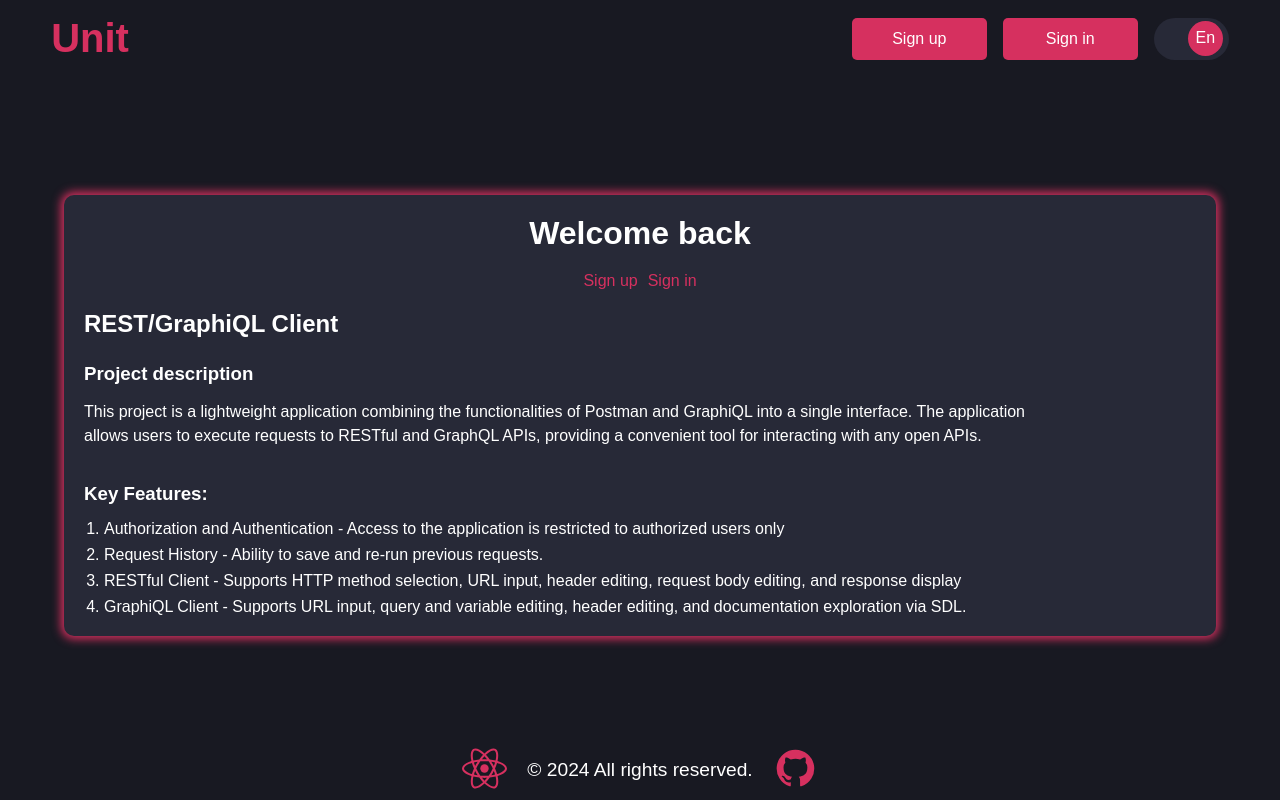
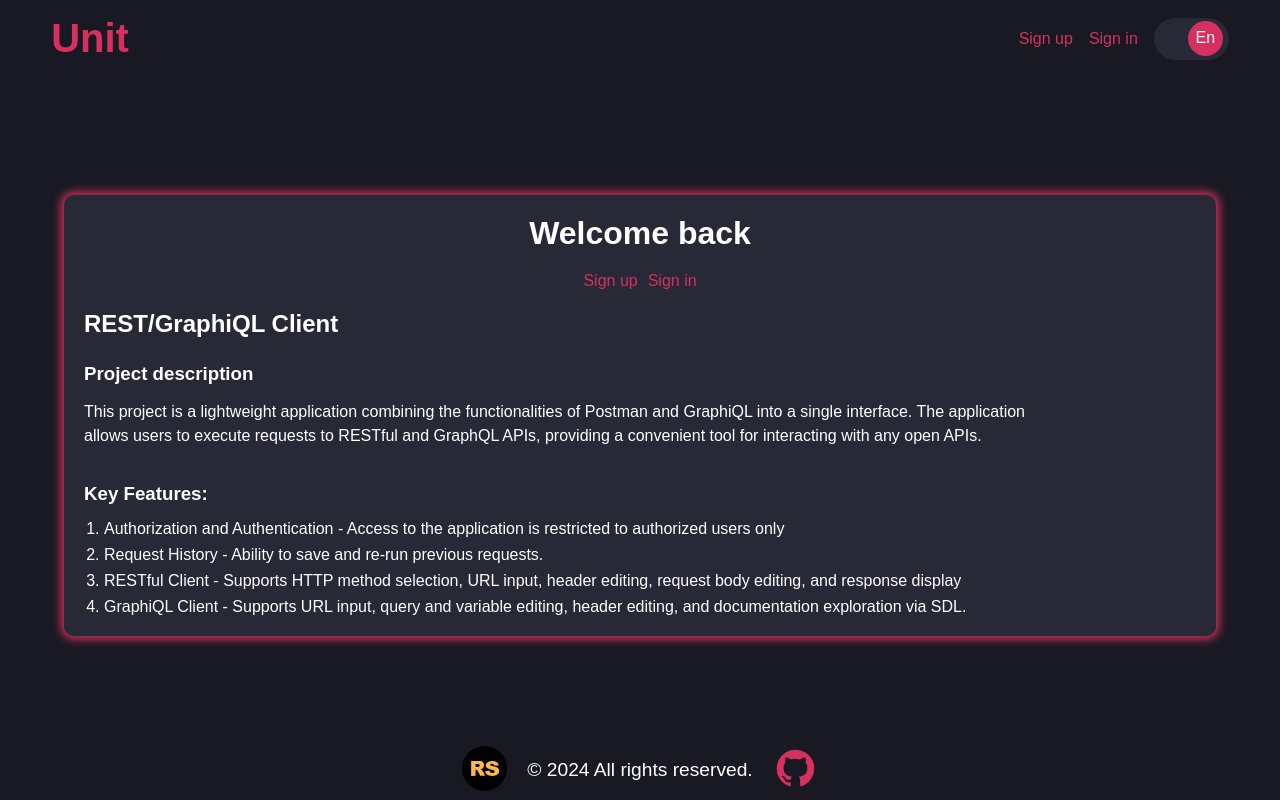
Before and after one commit to Ivan-rom/graphiql-app, a Next.js app: page /en in a window 1280 px wide. Built offline with nearby package versions, Linux system fonts and the light colour scheme; no server answers.

Commit message:
refactor: updated header component, changed course-logo

```diff
--- a/src/components/Footer/Footer.tsx
+++ b/src/components/Footer/Footer.tsx
@@ -1,7 +1,7 @@
 import styles from './Footer.module.css';
 import Link from 'next/link';
 import GitHubLogo from '../../assets/svg/github-logo.svg';
-import ReactLogo from '../../assets/svg/react-logo.svg';
+import RssLogo from '../../assets/svg/rss-logo.svg';
 import Image from 'next/image';
 
 function Footer() {
@@ -13,7 +13,7 @@ function Footer() {
     },
     {
       href: 'https://rs.school/courses/reactjs',
-      src: ReactLogo,
+      src: RssLogo,
       alt: 'react-icon',
     },
   ];
--- a/src/components/Header/Header.module.css
+++ b/src/components/Header/Header.module.css
@@ -1,16 +1,19 @@
 .header {
-  display: flex;
-  justify-content: space-between;
-  align-items: center;
-  max-width: 1650px;
-  margin: 0 auto;
-  padding: 1rem 4%;
   position: fixed;
   right: 0;
   left: 0;
 
-  .buttons {
+  .container {
     display: flex;
+    justify-content: space-between;
+    align-items: center;
+    margin: 0 auto;
+    padding: 1rem 4%;
+  }
+
+  .controls {
+    display: flex;
+    align-items: center;
     gap: 1rem;
   }
 
--- a/src/components/Header/Header.tsx
+++ b/src/components/Header/Header.tsx
@@ -1,7 +1,7 @@
 'use client';
 
 import styles from './Header.module.css';
-import HeaderButtons from '@/components/HeaderButtons/HeaderButtons';
+import HeaderLinks from '@/components/HeaderLinks/HeaderLinks.tsx';
 import { Link } from '@/helpers/navigation';
 import LanguageToggler from '@/components/LanguageToggler/LanguageToggler';
 import { Routes } from '@/helpers/enums';
@@ -17,11 +17,7 @@ export default function Header() {
 
   useEffect(() => {
     const handleScroll = () => {
-      if (window.scrollY > 0) {
-        setFixed(true);
-      } else {
-        setFixed(false);
-      }
+      setFixed(window.scrollY > 0);
     };
 
     window.addEventListener('scroll', handleScroll);
@@ -33,12 +29,14 @@ export default function Header() {
 
   return (
     <header className={classNames(styles.header, headerStyles)}>
-      <Link href={Routes.home} className={styles.logo}>
-        Unit
-      </Link>
-      <div className={styles.buttons}>
-        <HeaderButtons />
-        <LanguageToggler />
+      <div className={styles.container}>
+        <Link href={Routes.home} className={styles.logo}>
+          Unit
+        </Link>
+        <div className={styles.controls}>
+          <HeaderLinks />
+          <LanguageToggler />
+        </div>
       </div>
     </header>
   );
--- a/src/components/HeaderButtons/HeaderButtons.module.css
+++ /dev/null
@@ -1,8 +0,0 @@
-.buttonsWrapper {
-  display: flex;
-  gap: 1rem;
-
-  & > button {
-    width: 95px;
-  }
-}
--- /dev/null
+++ b/src/components/HeaderLinks/HeaderLinks.module.css
@@ -0,0 +1,4 @@
+.linksWrapper {
+  display: flex;
+  gap: 1rem;
+}
--- a/src/components/HeaderButtons/HeaderButtons.tsx
+++ b/src/components/HeaderLinks/HeaderLinks.tsx
@@ -1,6 +1,6 @@
 'use client';
 
-import styles from './HeaderButtons.module.css';
+import styles from './HeaderLinks.module.css';
 import sharedStyles from '@/styles/shared.module.css';
 import { useRouter } from '@/helpers/navigation';
 import { signOut } from 'firebase/auth';
@@ -9,8 +9,9 @@ import { useTranslations } from 'next-intl';
 import { authLinks } from '@/helpers/constants';
 import { useAuthState } from 'react-firebase-hooks/auth';
 import { Routes } from '@/helpers/enums';
+import { Link } from '@/helpers/navigation';
 
-function HeaderButtons() {
+function HeaderLinks() {
   const t = useTranslations('HomePage');
 
   const [user] = useAuthState(auth);
@@ -23,29 +24,26 @@ function HeaderButtons() {
     router.replace(Routes.home);
   };
 
-  const clickHandler = async (href: Routes) => {
-    router.push(href);
-  };
-
   return (
-    <div className={styles.buttonsWrapper}>
+    <div className={styles.linksWrapper}>
       {isAuthorized ? (
         <button onClick={handleLogout} className={sharedStyles.button}>
           {t('logOut')}
         </button>
       ) : (
         authLinks.map(({ href, label }, index) => (
-          <button
+          <Link
             key={index}
-            className={sharedStyles.button}
-            onClick={() => clickHandler(href)}
+            href={href}
+            prefetch={false}
+            className={sharedStyles.link}
           >
             {t(label)}
-          </button>
+          </Link>
         ))
       )}
     </div>
   );
 }
 
-export default HeaderButtons;
+export default HeaderLinks;
--- a/src/styles/shared.module.css
+++ b/src/styles/shared.module.css
@@ -4,6 +4,8 @@
   text-align: center;
   cursor: pointer;
   border-radius: 5px;
+  text-decoration: none;
+  color: var(--text-color);
 
   &:hover {
     filter: brightness(1.1);
```
Also changed, not shown: src/assets/svg/rss-logo.svg (added).
